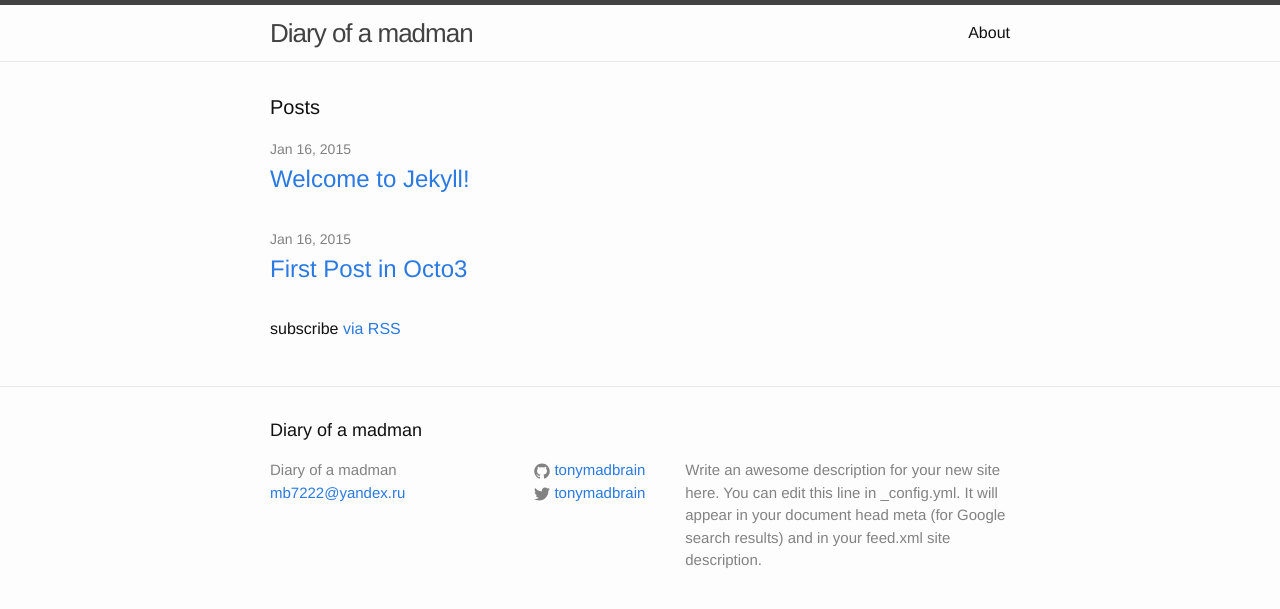
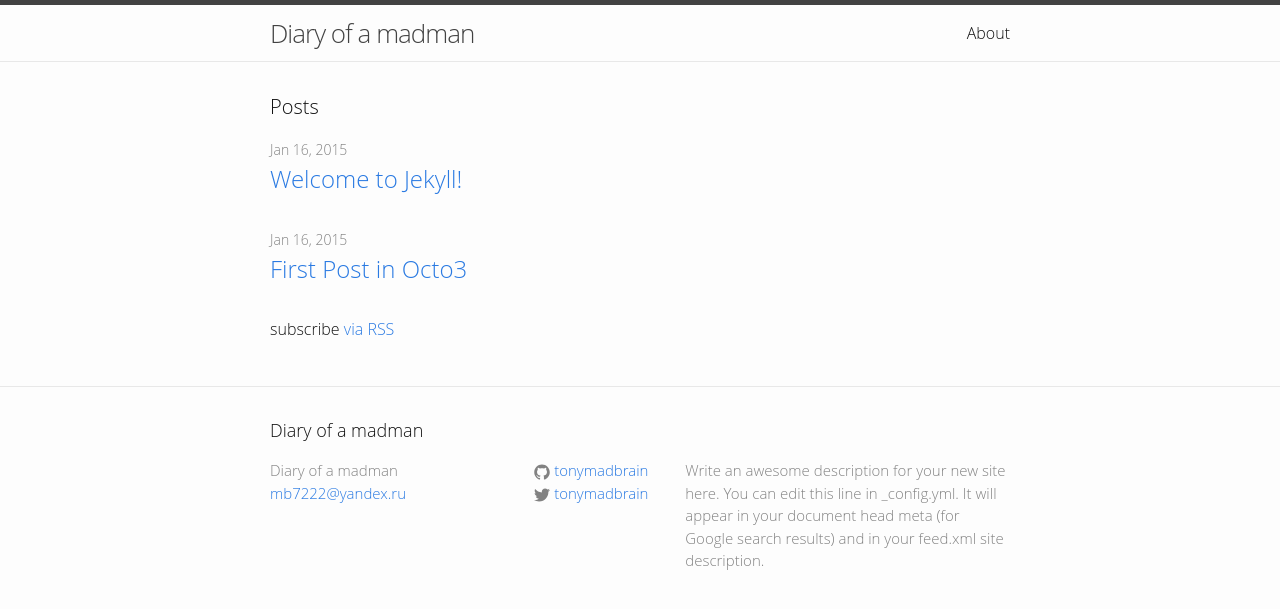
Before and after one commit to tonymadbrain/tonymadbrain.github.io, a Jekyll site: the page built from index.html, in a window 1280 px wide. Shown: the top 609 px of the page. Built offline with Jekyll 4.4.1, drawn with Linux system fonts in a browser that asks for light colours.

Commit message:
change font from Helvetica to Open Sans

```diff
--- a/css/main.scss
+++ b/css/main.scss
@@ -6,7 +6,7 @@
 
 
 // Our variables
-$base-font-family: Helvetica, Arial, sans-serif;
+$base-font-family: "Open Sans", Helvetica, Arial, sans-serif;
 $base-font-size:   16px;
 $small-font-size:  $base-font-size * 0.875;
 $base-line-height: 1.5;
```
